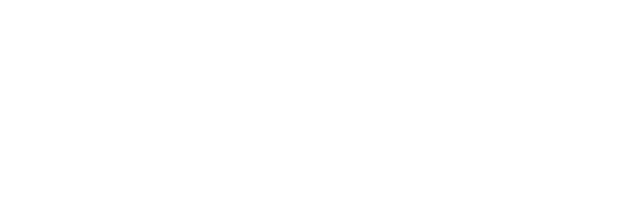
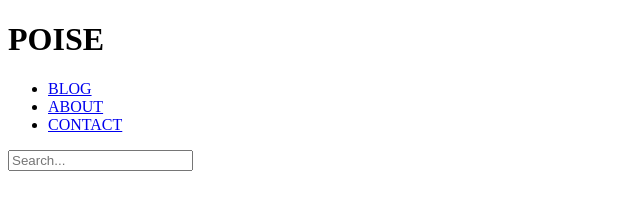
Before and after one commit to Dorian006/blog-project-g2, a plain HTML site: page index.html in a window 1280 px wide. Shown: the whole page, without its empty margins (0-640 px from the left). Drawn offline with Linux system fonts and the light colour scheme.

Commit message:
html code for header finished

```diff
--- a/index.html
+++ b/index.html
@@ -9,8 +9,21 @@
 </head>
 <body>
     <header>
-        <h1></h1>
-        <nav></nav>
+        <h1 class="logo">POISE</h1>
+        <nav>
+            <ul>
+                <li><a href="#">BLOG</a></li>
+                <li><a href="#">ABOUT</a></li>
+                <li><a href="#">CONTACT</a></li>
+            </ul>
+        </nav>
+        <form action="#" class="search-form">
+            <input type="search" placeholder="Search..." class="search-input">
+        </form>
+        <aside class="sc-icons">
+            <div class="sc-icon"></div>
+            <div class="sc-icon"></div>
+        </aside>
     </header>
 </body>
 </html>
```
